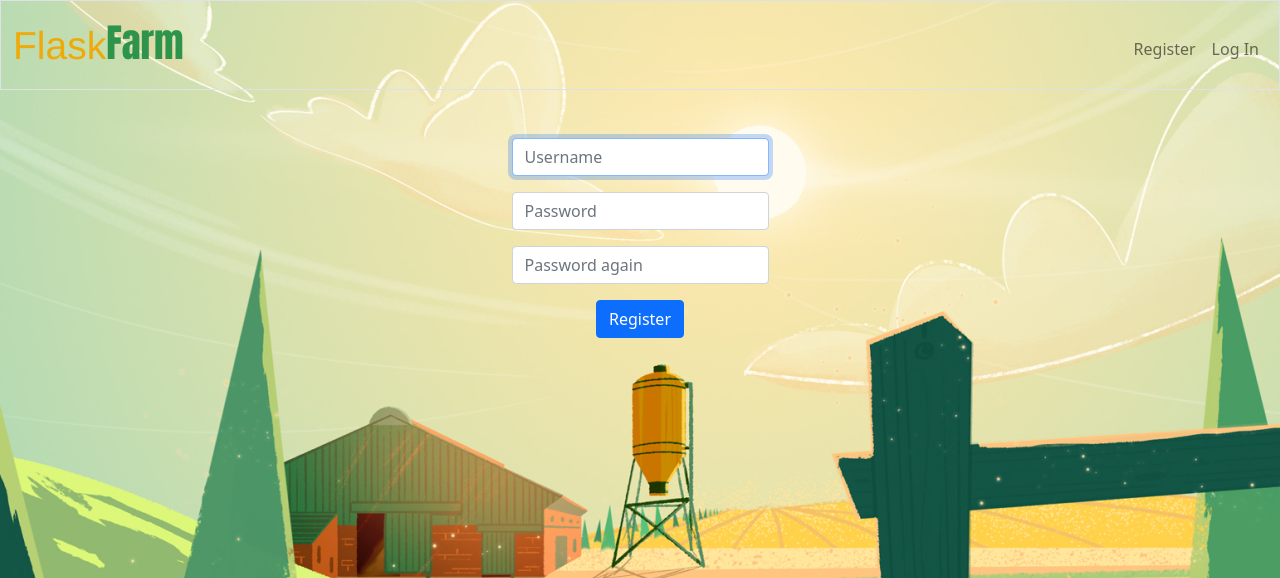
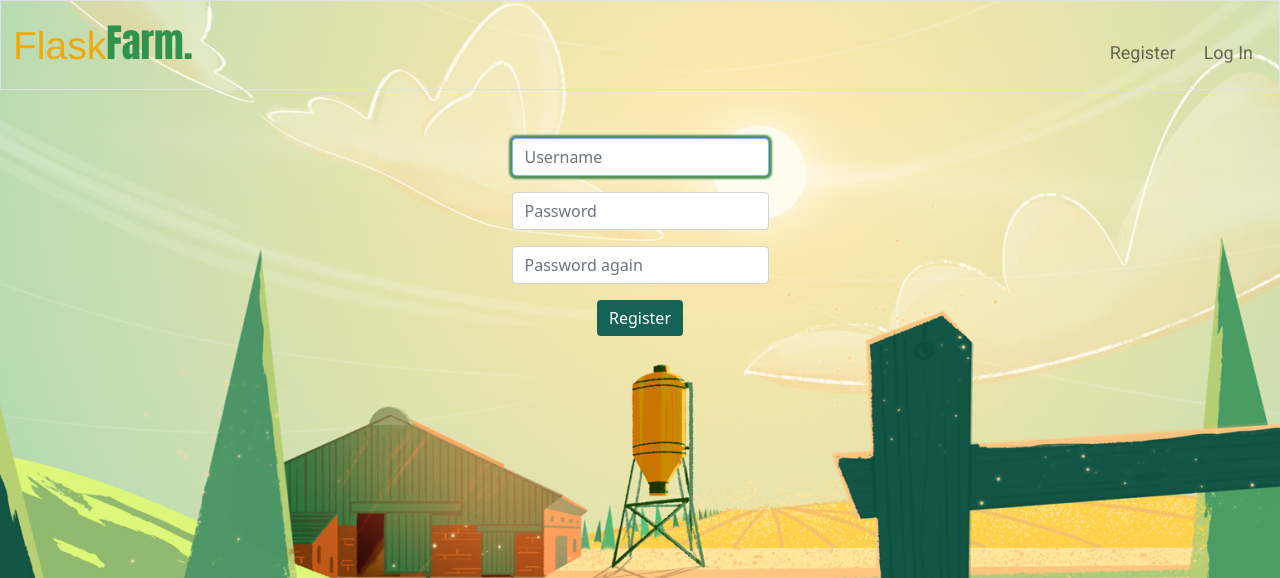
Before and after one commit to binhnhu1409/flaskFarm, a Flask app: page /register in a window 1280 px wide. Shown: the top 578 px of the page. Run offline with Flask 2, Linux system fonts and the light colour scheme.

Commit message:
done form decoration

```diff
--- a/flaskFarm/static/style.css
+++ b/flaskFarm/static/style.css
@@ -1,11 +1,10 @@
-
+/* General */
 body {
     background: url(background.jpg) no-repeat;
     background-position: center;
     border-radius: 0!important;
     height: 800px;
 }
-
 
 
 /* Decoration for brand and navigation */
@@ -18,6 +17,17 @@ nav .navbar-brand .green{
     color: #2e944b;
     font-family: Impact, Haettenschweiler, 'Arial Narrow Bold', sans-serif;
     font-size: 39px;
+}
+a.nav-link{
+    font-family: Roboto!important;
+    font-size: 18px;
+    margin: 0 6px 0 6px;
+}
+a.nav-link:hover{
+    background-color: #519259;
+    border-radius: 5%;
+    opacity: 0.6;
+    color: white!important;
 }
 
 
@@ -36,7 +46,18 @@ nav .navbar-brand .green{
 }
 
 
-
+/* All kind of form */
+input:focus,
+button:focus {
+    box-shadow: 0 0 2px 3px #519259 !important;
+}
+button {
+    background-color: #146356!important;
+    border: #146356 !important;
+}
+button:hover {
+    border: solid #EEAA0B !important;
+}
 
 
 
--- a/flaskFarm/templates/layout.html
+++ b/flaskFarm/templates/layout.html
@@ -3,7 +3,6 @@
 <html lang="en">
 
 <head>
-
     <meta charset="utf-8">
     <meta name="viewport" content="initial-scale=1, width=device-width">
 
@@ -18,6 +17,7 @@
 
     <!-- Web font Styles -->
     <link rel='stylesheet' href='https://fonts.googleapis.com/css?family=Titillium Web' />
+    <link rel='stylesheet' href='https://fonts.googleapis.com/css?family=Roboto' />
     <script src="https://cdnjs.cloudflare.com/ajax/libs/Chart.js/2.9.3/Chart.min.js"></script>
 
     <!-- Custom Styles -->
@@ -31,24 +31,25 @@
 
     <nav class="border navbar navbar-expand-md navbar-light">
         <div class="container-fluid">
-            <a class="navbar-brand text-left" href="/"> <span class="yellow">Flask</span><span class="green">Farm</span>
+            <a class="navbar-brand text-left" href="/"> <span class="yellow">Flask</span><span
+                    class="green">Farm.</span>
             </a>
             <button aria-controls="navbar" aria-expanded="false" aria-label="Toggle navigation" class="navbar-toggler"
                 data-bs-target="#navbar" data-bs-toggle="collapse" type="button">
                 <span class="navbar-toggler-icon"></span>
             </button>
-            <div class="collapse navbar-collapse" id="navbar">
+            <div class="collapse navbar-collapse nav-decor" id="navbar">
                 {% if session["user_id"] %}
-                <ul class="navbar-nav me-auto mt-2">
+                <ul class="navbar-nav me-auto mt-3">
                     <li class="nav-item"><a class="nav-link" href="/visualize">Visualization</a></li>
+                </ul>
+                <ul class="navbar-nav ms-auto mt-3">
                     <li class="nav-item"><a class="nav-link" href="/upload">Upload</a></li>
-                </ul>
-                <ul class="navbar-nav ms-auto mt-2">
                     <li class="nav-item"><a class="nav-link" href="/changepass">Change Password</a></li>
                     <li class="nav-item"><a class="nav-link" href="/logout">Log Out</a></li>
                 </ul>
                 {% else %}
-                <ul class="navbar-nav ms-auto mt-2">
+                <ul class="navbar-nav ms-auto mt-3">
                     <li class="nav-item"><a class="nav-link" href="/register">Register</a></li>
                     <li class="nav-item"><a class="nav-link" href="/login">Log In</a></li>
                 </ul>
```
